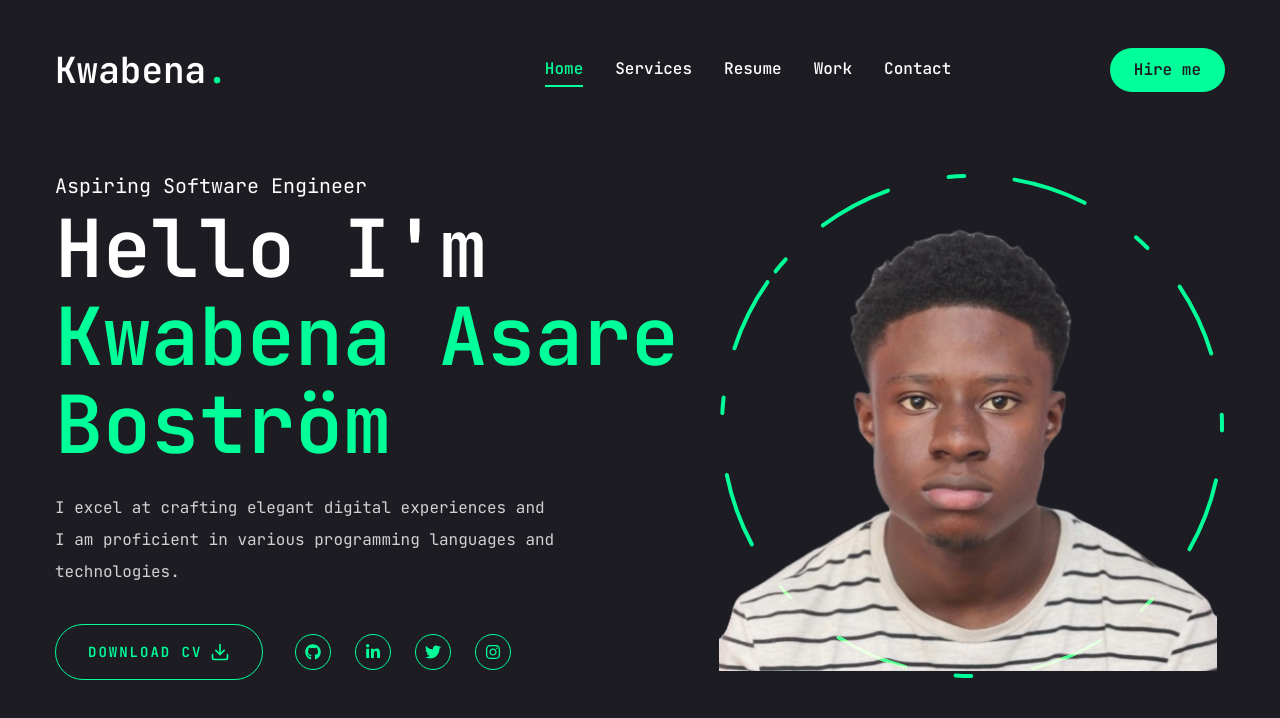
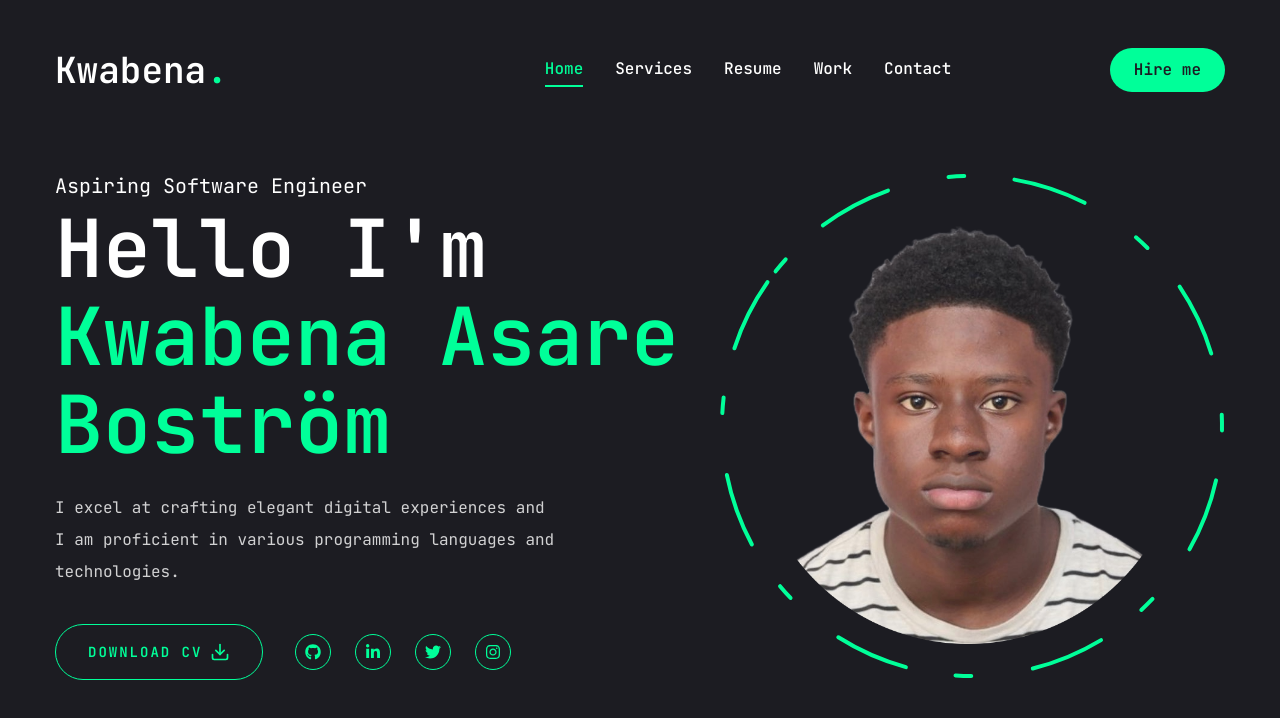
Before and after one commit to TheRealKwabena/portfolio, a Next.js app: page / in a window 1280 px wide. Shown: the top 718 px of the page. Built offline with nearby package versions, Linux system fonts and the light colour scheme.

Commit message:
feat: fixed photo circle

```diff
--- a/components/ui/Photo.jsx
+++ b/components/ui/Photo.jsx
@@ -22,7 +22,7 @@ const Photo = () => {
           className="w-[298px] h-[298px] xl:w-[498px] xl:h-[498px] mix-blend-lighten absolute"
         >
           <Image
-            src="/assets/photo.png"
+            src="/assets/photo1.png"
             priority
             quality={100}
             fill
```
Also changed, not shown: public/assets/photo1.png (added).
